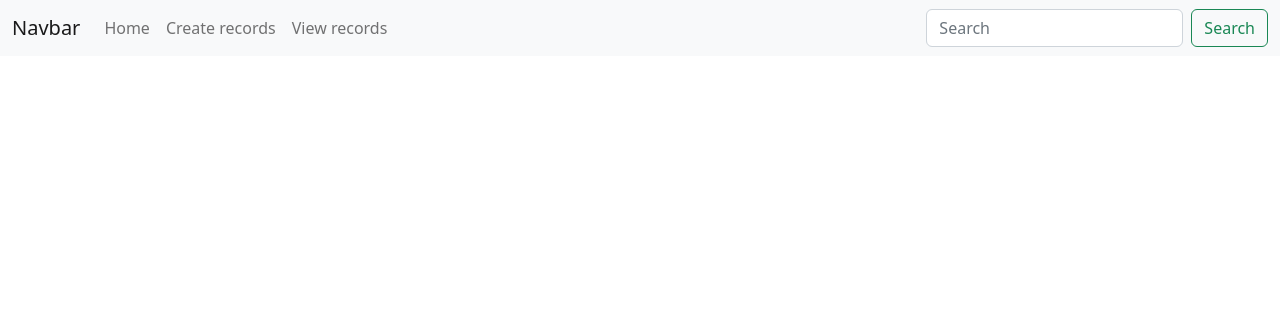
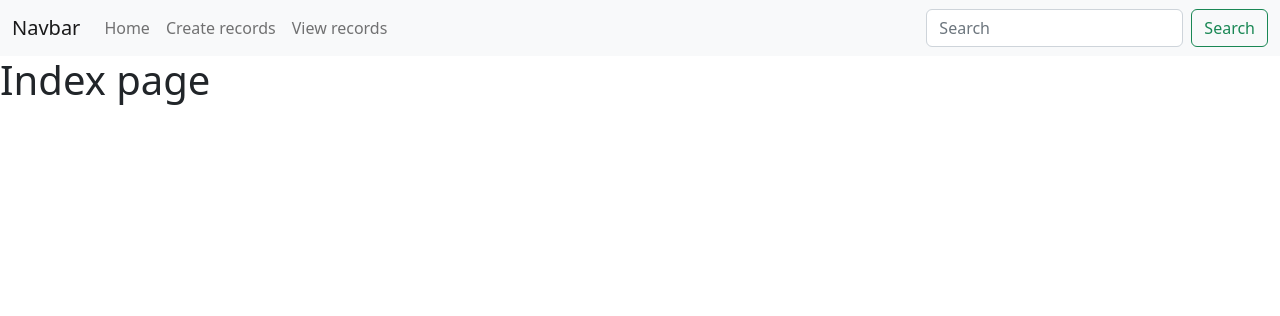
Before and after one commit to 3nk0d/Python-Basic-homeworks, a Flask app: page / in a window 1280 px wide. Shown: the top 316 px of the page. Run offline with Flask 3, Linux system fonts and the light colour scheme.

Commit message:
Change body

```diff
--- a/homework_06/templates/create_records.html
+++ b/homework_06/templates/create_records.html
@@ -9,6 +9,7 @@
 </head>
 <body>
     {% block body %}
+        <h1>Create records</h1>
 
     {% endblock %}
 </body>
--- a/homework_06/templates/index.html
+++ b/homework_06/templates/index.html
@@ -9,7 +9,7 @@
 </head>
 <body>
     {% block body %}
-
+        <h1>Index page</h1>
     {% endblock %}
 </body>
 </html>
```
